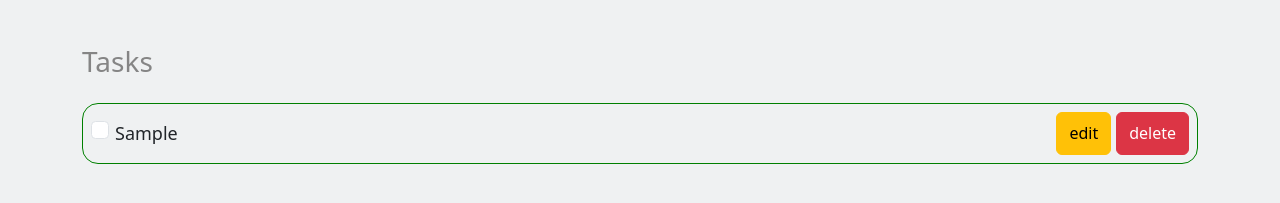
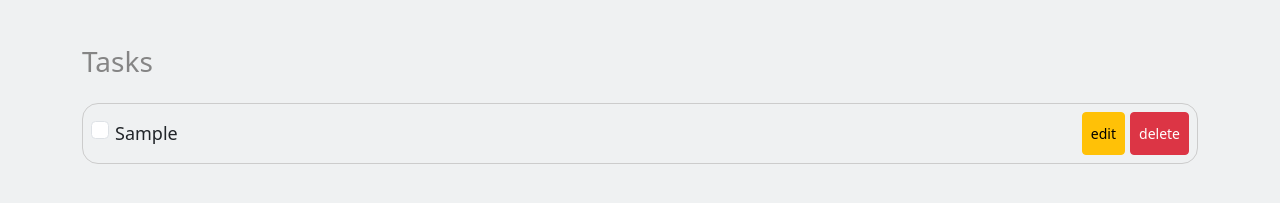
Before and after one commit to vishwasenthil/todo-app, a plain HTML site: page index.html in a window 1280 px wide. Both pictures are taken after typing "Sample" into the empty fields and a click on the button "add". Shown: the part 225-428 px from the top of the page. Drawn offline with nearby package versions, Linux system fonts and the light colour scheme.

Commit message:
changed border color of task

```diff
--- a/scripts/script.js
+++ b/scripts/script.js
@@ -49,12 +49,12 @@ add.addEventListener(`click`, (e)=>{
         let delBtn = document.createElement(`button`);
         let editBtn = document.createElement(`button`);
 
-        delBtn.setAttribute(`class`, `btn btn-danger`);
+        delBtn.setAttribute(`class`, `btn btn-danger btn-sm`);
         delBtn.setAttribute(`id`, `delete`);
         delBtn.setAttribute(`type`, `button`);
         delBtn.innerHTML = `delete`;
 
-        editBtn.setAttribute(`class`, `btn btn-warning`);
+        editBtn.setAttribute(`class`, `btn btn-warning btn-sm`);
         editBtn.setAttribute(`id`, `edit`);
         editBtn.setAttribute(`style`, `margin-right:5px;`);
         editBtn.setAttribute(`type`, `button`);
--- a/styles/style.css
+++ b/styles/style.css
@@ -10,7 +10,7 @@ form {
     justify-content:center;
 }
 article {
-    border:1px solid green;
+    border:1px solid #ccc;
     font-size:1.125rem;
     display:flex;
     justify-content:space-between;
```
